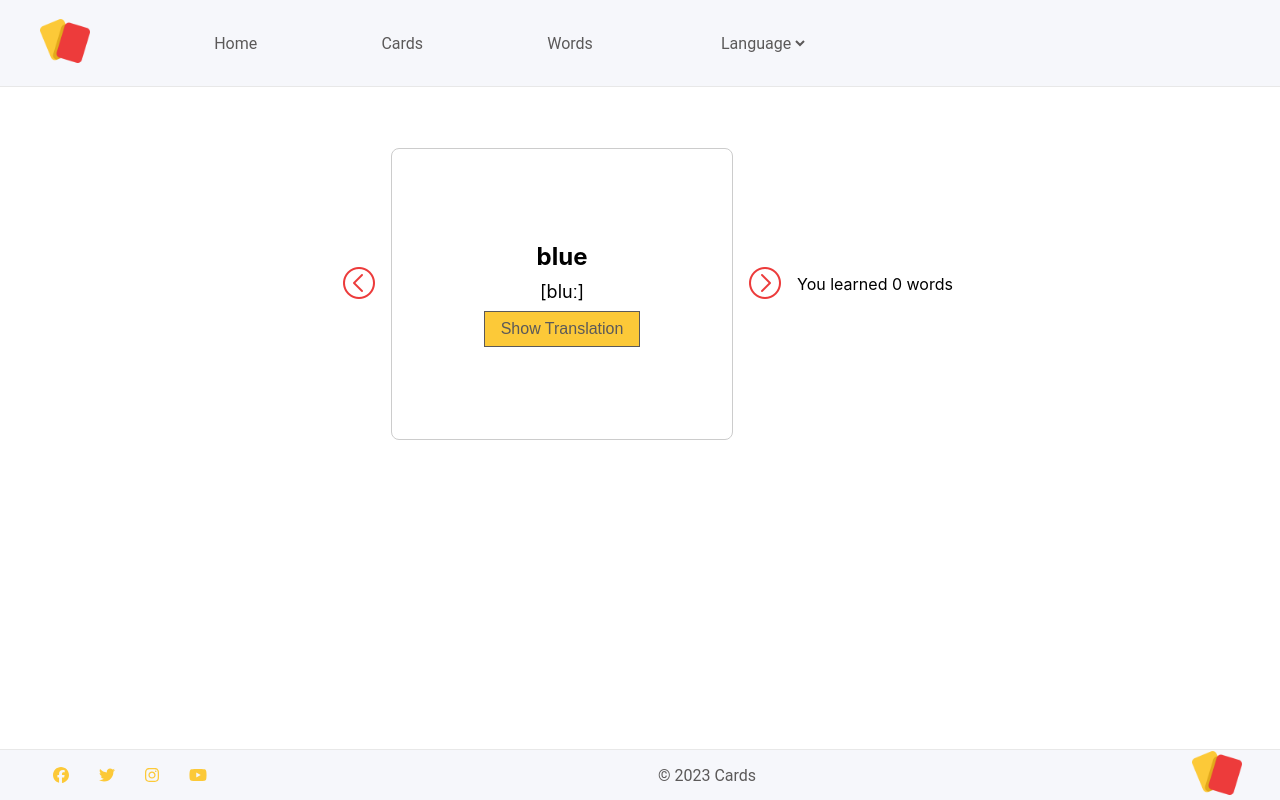
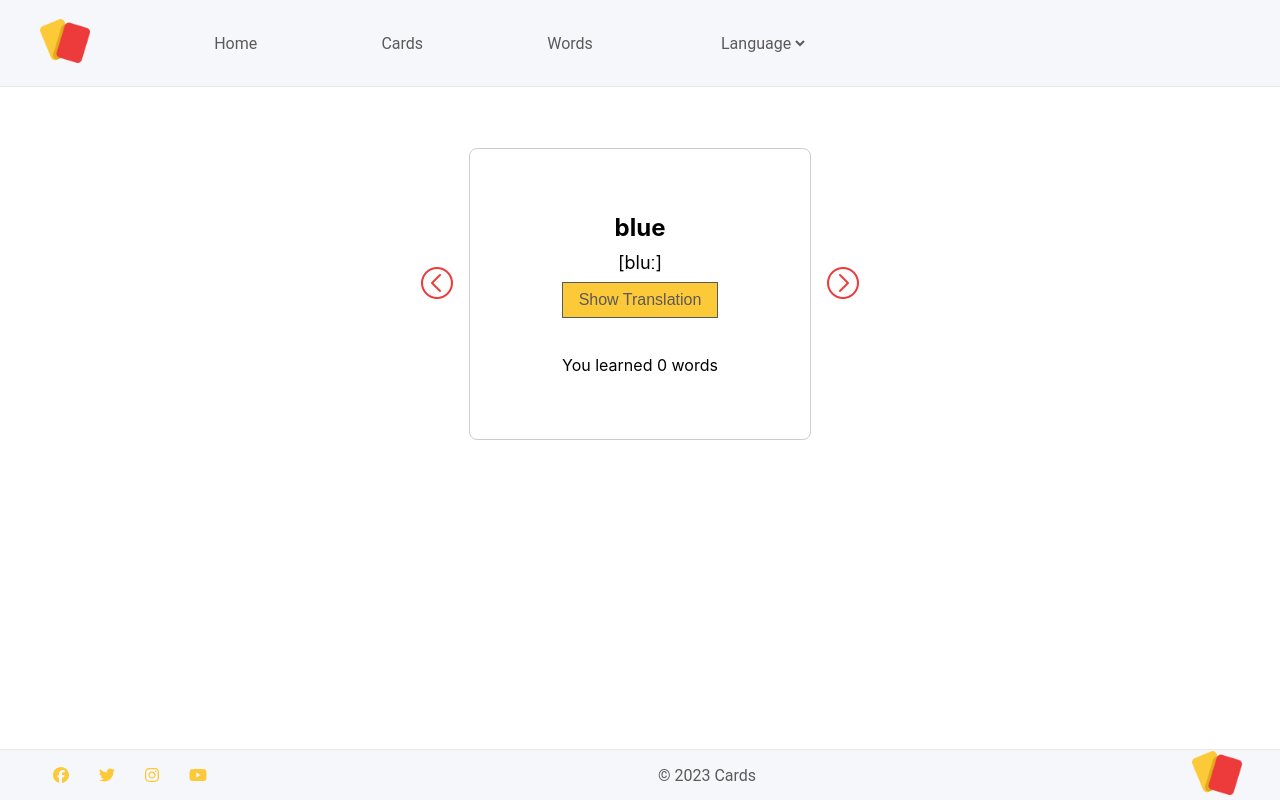
Before and after one commit to AllaOz/React-project, a React (Create React App) app in the folder my-app/: page /#/cards in a window 1280 px wide. Built offline with nearby package versions, Linux system fonts and the light colour scheme.

Commit message:
css learnedWords added

```diff
--- a/my-app/src/components/Cards.jsx
+++ b/my-app/src/components/Cards.jsx
@@ -41,7 +41,9 @@ function CardList() {
 
   return (
     <div className={styles.card_container}>
+
       <div>
+
         <button className={styles.nextBtn} onClick={handlePreviousWord} >
           <img src={arrowleft} alt="close icon to cancel editing" />
         </button>
@@ -49,6 +51,7 @@ function CardList() {
 
       {data.map((item, index) => (
         index === currentWordIndex && (
+
             <div key={item.id} className={styles.card_words}>
             <div className={styles.card_word}>{item.word}</div>
             <div className={styles.card_transcription}>{item.transcription} </div>
@@ -57,12 +60,14 @@ function CardList() {
               <div className={styles.card_translation}>{item.translation}</div>
             )}
 
+
             <button
             className={styles.translateBtn}
             ref={translateBtnRef}
             onClick={handleToggleTranslation}>
               {showTranslation ? 'Hide Translation' : 'Show Translation'}
             </button>
+            <div className={styles.learnedWords}>You learned {learnedWords} words</div>
           </div>
         )
       ))}
@@ -71,9 +76,10 @@ function CardList() {
         <button className={styles.nextBtn} onClick={handleNextWord}>
           <img src={arrowright} alt="close icon to cancel editing" />
         </button>
+
       </div>
-      <p>You learned {learnedWords} words</p>
     </div>
+
 
   );
 }
--- a/my-app/src/components/cards.module.scss
+++ b/my-app/src/components/cards.module.scss
@@ -63,3 +63,8 @@
     margin: 10px;
     cursor: pointer;
   }
+
+  .learnedWords{
+  margin-top: 3vw;
+
+  }
```
Also changed, not shown: 1 other file (tests, documents, lock files or other folders).
